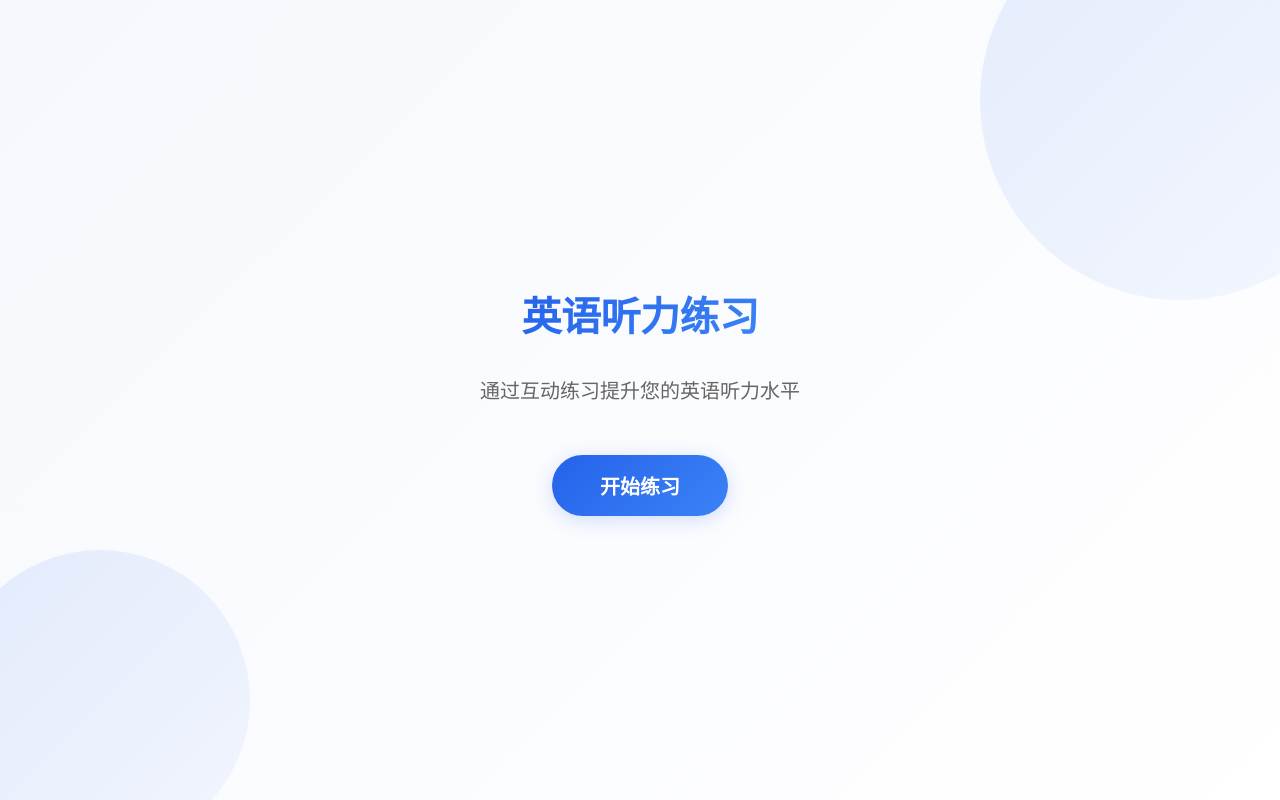
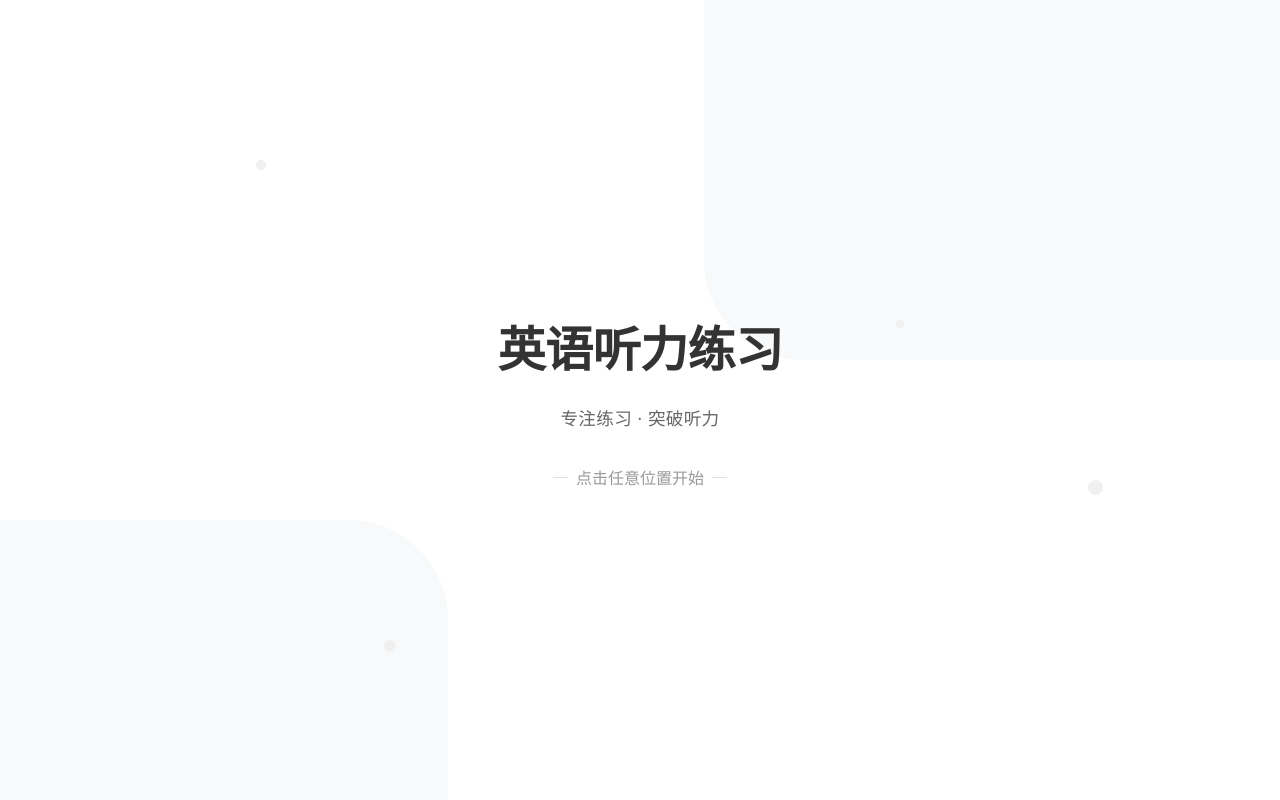
Before and after one commit to p2er1n/english-practising-frontend, a React (Vite) app: page / in a window 1280 px wide. Built offline with nearby package versions, Linux system fonts and the light colour scheme.

Commit message:
在App组件中添加模糊背景效果，优化加载和成功提示的动画过渡，延长音频播放延迟时间，提升用户体验和视觉效果。在WelcomePage组件中重构布局，增加点击过渡效果和动态点缀，增强交互性和视觉吸引力。

```diff
--- a/src/App.tsx
+++ b/src/App.tsx
@@ -70,6 +70,7 @@ const SuccessOverlay = styled(motion.div)`
   align-items: center;
   justify-content: center;
   font-size: 48px;
+  backdrop-filter: blur(4px);
 `
 
 const LoadingOverlay = styled(motion.div)`
@@ -83,6 +84,7 @@ const LoadingOverlay = styled(motion.div)`
   align-items: center;
   justify-content: center;
   font-size: 24px;
+  backdrop-filter: blur(4px);
 `
 
 const ErrorMessage = styled.div`
@@ -99,7 +101,8 @@ const ExerciseContainer = styled(motion.div)`
   align-items: center;
   justify-content: center;
   background: white;
-`;
+  opacity: 0;
+`
 
 // 添加类型定义
 interface FillBlanksResult {
@@ -348,10 +351,10 @@ const App = () => {
       // 如果设置了自动播放且有音频路径，自动播放音频
       if (settings.autoPlayAudio && exerciseData.segment_audio_path) {
         const audioPath = exerciseData.segment_audio_path;
-        // 短暂延迟后播放音频，确保状态已更新
+        // 延长延迟时间，等待动效完成后再播放
         setTimeout(() => {
           playAudio(audioPath);
-        }, 100);
+        }, 1500);
       }
     } catch (error) {
       setState(prev => ({
@@ -638,10 +641,14 @@ const App = () => {
         <WelcomePage onStart={handleStart} />
       ) : (
         <ExerciseContainer
-          initial={{ opacity: 0, y: 20 }}
-          animate={{ opacity: 1, y: 0 }}
-          exit={{ opacity: 0, y: -20 }}
-          transition={{ duration: 0.5 }}
+          initial={{ opacity: 0 }}
+          animate={{ opacity: 1 }}
+          exit={{ opacity: 0 }}
+          transition={{
+            duration: 0.8,
+            delay: 0.6,
+            ease: [0.4, 0, 0.2, 1]
+          }}
         >
           <Settings
             settings={settings}
@@ -652,6 +659,7 @@ const App = () => {
               initial={{ opacity: 0 }}
               animate={{ opacity: 1 }}
               exit={{ opacity: 0 }}
+              transition={{ duration: 0.4, ease: "easeInOut" }}
             >
               加载中...
             </LoadingOverlay>
@@ -727,9 +735,10 @@ const App = () => {
           <AnimatePresence>
             {state.showSuccess && (
               <SuccessOverlay
-                initial={{ opacity: 0 }}
-                animate={{ opacity: 1 }}
-                exit={{ opacity: 0 }}
+                initial={{ opacity: 0, scale: 0.9 }}
+                animate={{ opacity: 1, scale: 1 }}
+                exit={{ opacity: 0, scale: 1.1 }}
+                transition={{ duration: 0.4, ease: "easeOut" }}
               >
                 🎉
               </SuccessOverlay>
--- a/src/components/WelcomePage.tsx
+++ b/src/components/WelcomePage.tsx
@@ -1,93 +1,130 @@
-import React from 'react';
-import { motion } from 'framer-motion';
+import React, { useState } from 'react';
+import { motion, AnimatePresence } from 'framer-motion';
 import styled from '@emotion/styled';
 
-const WelcomeContainer = styled.div`
+const WelcomeContainer = styled(motion.div)`
   width: 100vw;
   height: 100vh;
   display: flex;
   flex-direction: column;
   justify-content: center;
   align-items: center;
-  background: linear-gradient(135deg, #f6f8fd 0%, #ffffff 100%);
+  background: #ffffff;
   position: relative;
   overflow: hidden;
+  cursor: pointer;
+  user-select: none;
+
+  &:hover {
+    .start-hint {
+      opacity: 1;
+      transform: translateY(0);
+    }
+  }
+`;
+
+const ContentWrapper = styled(motion.div)`
+  display: flex;
+  flex-direction: column;
+  align-items: center;
+  z-index: 2;
+  position: relative;
 `;
 
 const Title = styled(motion.h1)`
-  font-size: 2.5rem;
-  font-weight: 700;
-  color: #1a1a1a;
-  margin-bottom: 2rem;
+  font-size: 3rem;
+  font-weight: 900;
+  color: #333333;
+  margin-bottom: 1.5rem;
   text-align: center;
-  background: linear-gradient(135deg, #2563eb 0%, #3b82f6 100%);
-  -webkit-background-clip: text;
-  -webkit-text-fill-color: transparent;
   letter-spacing: -0.5px;
 `;
 
 const Subtitle = styled(motion.p)`
-  font-size: 1.25rem;
-  color: #666;
-  margin-bottom: 3rem;
+  font-size: 1.1rem;
+  color: #666666;
+  margin-bottom: 2rem;
   text-align: center;
   max-width: 600px;
   line-height: 1.6;
+  letter-spacing: 0.3px;
 `;
 
-const StartButton = styled(motion.button)`
-  padding: 1rem 3rem;
-  font-size: 1.25rem;
-  border: none;
-  border-radius: 100px;
-  background: linear-gradient(135deg, #2563eb 0%, #3b82f6 100%);
-  color: white;
-  cursor: pointer;
-  font-weight: 600;
-  position: relative;
-  overflow: hidden;
-  transition: transform 0.2s ease;
-  box-shadow: 0 4px 20px rgba(37, 99, 235, 0.2);
+const StartHint = styled(motion.div)`
+  font-size: 1rem;
+  color: #999999;
+  opacity: 0;
+  transform: translateY(10px);
+  transition: all 0.3s ease;
+  display: flex;
+  align-items: center;
+  gap: 8px;
 
-  &::before {
+  &::before, &::after {
     content: '';
-    position: absolute;
-    top: 0;
-    left: 0;
-    width: 100%;
-    height: 100%;
-    background: linear-gradient(135deg, rgba(255,255,255,0.2) 0%, rgba(255,255,255,0) 100%);
-    transform: translateX(-100%);
-    transition: transform 0.5s ease;
-  }
-
-  &:hover::before {
-    transform: translateX(100%);
-  }
-
-  &:active {
-    transform: scale(0.98);
+    width: 15px;
+    height: 1px;
+    background: #e0e0e0;
   }
 `;
 
-const BackgroundCircle = styled(motion.div)`
+const TransitionOverlay = styled(motion.div)`
+  position: fixed;
+  top: 0;
+  left: 0;
+  width: 100vw;
+  height: 100vh;
+  pointer-events: none;
+  z-index: 10;
+  display: flex;
+  justify-content: center;
+  align-items: center;
+`;
+
+const TransitionCircle = styled(motion.div)`
   position: absolute;
   border-radius: 50%;
-  background: linear-gradient(135deg, rgba(37, 99, 235, 0.1) 0%, rgba(59, 130, 246, 0.05) 100%);
+  background: #ffffff;
 `;
 
-const Circle1 = styled(BackgroundCircle)`
-  width: 400px;
-  height: 400px;
-  top: -100px;
-  right: -100px;
+const RippleEffect = styled(motion.div)`
+  position: absolute;
+  border-radius: 50%;
+  border: 2px solid #ffffff;
+  opacity: 0.2;
 `;
 
-const Circle2 = styled(BackgroundCircle)`
-  width: 300px;
-  height: 300px;
-  bottom: -50px;
-  left: -50px;
+const BackgroundDecoration = styled(motion.div)`
+  position: absolute;
+  background: #f8f9fa;
+  z-index: 1;
+`;
+
+const TopRightDecoration = styled(BackgroundDecoration)`
+  width: 45vw;
+  height: 45vh;
+  top: 0;
+  right: 0;
+  border-bottom-left-radius: 100px;
+`;
+
+const BottomLeftDecoration = styled(BackgroundDecoration)`
+  width: 35vw;
+  height: 35vh;
+  bottom: 0;
+  left: 0;
+  border-top-right-radius: 100px;
+`;
+
+const Dot = styled(motion.div)<{ size: number; top: number; left: number; delay: number }>`
+  position: absolute;
+  width: ${props => props.size}px;
+  height: ${props => props.size}px;
+  border-radius: 50%;
+  background: #f0f0f0;
+  top: ${props => props.top}%;
+  left: ${props => props.left}%;
+  z-index: 1;
 `;
 
 interface WelcomePageProps {
@@ -95,56 +132,125 @@ interface WelcomePageProps {
 }
 
 const WelcomePage: React.FC<WelcomePageProps> = ({ onStart }) => {
+  const [isTransitioning, setIsTransitioning] = useState(false);
+  const [clickPosition, setClickPosition] = useState({ x: 0, y: 0 });
+
+  const dots = [
+    { size: 10, top: 20, left: 20, delay: 0.2 },
+    { size: 15, top: 60, left: 85, delay: 0.3 },
+    { size: 12, top: 80, left: 30, delay: 0.4 },
+    { size: 8, top: 40, left: 70, delay: 0.5 },
+  ];
+
+  const handleStart = (e: React.MouseEvent) => {
+    const { clientX, clientY } = e;
+    setClickPosition({ x: clientX, y: clientY });
+    setIsTransitioning(true);
+    setTimeout(onStart, 1000);
+  };
+
+  const maxRadius = Math.sqrt(
+    Math.pow(window.innerWidth, 2) + Math.pow(window.innerHeight, 2)
+  );
+
   return (
-    <motion.div
+    <AnimatePresence>
+      <WelcomeContainer
         initial={{ opacity: 0 }}
         animate={{ opacity: 1 }}
         exit={{ opacity: 0 }}
-      transition={{ duration: 0.6, ease: "easeOut" }}
+        transition={{ duration: 0.8, ease: "easeOut" }}
+        onClick={handleStart}
       >
-      <WelcomeContainer>
-        <Circle1
-          initial={{ scale: 0, opacity: 0 }}
-          animate={{ scale: 1, opacity: 1 }}
-          transition={{ duration: 1, delay: 0.2, ease: "easeOut" }}
+        <TopRightDecoration
+          initial={{ opacity: 0, x: 100 }}
+          animate={{ opacity: 1, x: 0 }}
+          transition={{ duration: 1, delay: 0.2 }}
         />
-        <Circle2
-          initial={{ scale: 0, opacity: 0 }}
-          animate={{ scale: 1, opacity: 1 }}
-          transition={{ duration: 1, delay: 0.4, ease: "easeOut" }}
+        <BottomLeftDecoration
+          initial={{ opacity: 0, x: -100 }}
+          animate={{ opacity: 1, x: 0 }}
+          transition={{ duration: 1, delay: 0.2 }}
         />
 
+        {dots.map((dot, index) => (
+          <Dot
+            key={index}
+            size={dot.size}
+            top={dot.top}
+            left={dot.left}
+            delay={dot.delay}
+            initial={{ opacity: 0, scale: 0 }}
+            animate={{ opacity: 1, scale: 1 }}
+            transition={{ duration: 0.5, delay: dot.delay }}
+          />
+        ))}
+
+        <ContentWrapper
+          whileHover={{ scale: 1.02 }}
+          transition={{ duration: 0.3 }}
+        >
           <Title
-          initial={{ y: 20, opacity: 0 }}
+            initial={{ y: 30, opacity: 0 }}
             animate={{ y: 0, opacity: 1 }}
-          transition={{ duration: 0.6, delay: 0.3 }}
+            transition={{ duration: 0.8, delay: 0.3 }}
           >
             英语听力练习
           </Title>
 
           <Subtitle
-          initial={{ y: 20, opacity: 0 }}
+            initial={{ y: 30, opacity: 0 }}
             animate={{ y: 0, opacity: 1 }}
-          transition={{ duration: 0.6, delay: 0.5 }}
+            transition={{ duration: 0.8, delay: 0.5 }}
           >
-          通过互动练习提升您的英语听力水平
+            专注练习 · 突破听力
           </Subtitle>
 
-        <StartButton
-          initial={{ y: 20, opacity: 0 }}
-          animate={{ y: 0, opacity: 1 }}
-          transition={{ duration: 0.6, delay: 0.7 }}
-          whileHover={{
-            scale: 1.03,
-            boxShadow: "0 6px 30px rgba(37, 99, 235, 0.3)"
+          <StartHint className="start-hint">
+            点击任意位置开始
+          </StartHint>
+        </ContentWrapper>
+
+        {isTransitioning && (
+          <TransitionOverlay
+            initial={false}
+            animate={{ opacity: 1 }}
+          >
+            <TransitionCircle
+              initial={{ width: 0, height: 0 }}
+              animate={{
+                width: maxRadius * 2,
+                height: maxRadius * 2,
               }}
-          whileTap={{ scale: 0.98 }}
-          onClick={onStart}
-        >
-          开始练习
-        </StartButton>
+              transition={{
+                duration: 1.2,
+                ease: [0.4, 0, 0.2, 1]
+              }}
+              style={{
+                left: clickPosition.x - maxRadius,
+                top: clickPosition.y - maxRadius,
+              }}
+            />
+            <RippleEffect
+              initial={{ width: 0, height: 0, opacity: 0.5 }}
+              animate={{
+                width: 100,
+                height: 100,
+                opacity: 0,
+              }}
+              transition={{
+                duration: 0.4,
+                ease: "easeOut"
+              }}
+              style={{
+                left: clickPosition.x - 50,
+                top: clickPosition.y - 50,
+              }}
+            />
+          </TransitionOverlay>
+        )}
       </WelcomeContainer>
-    </motion.div>
+    </AnimatePresence>
   );
 };
 
```
Lines whose indentation alone changed are shown as unchanged.
